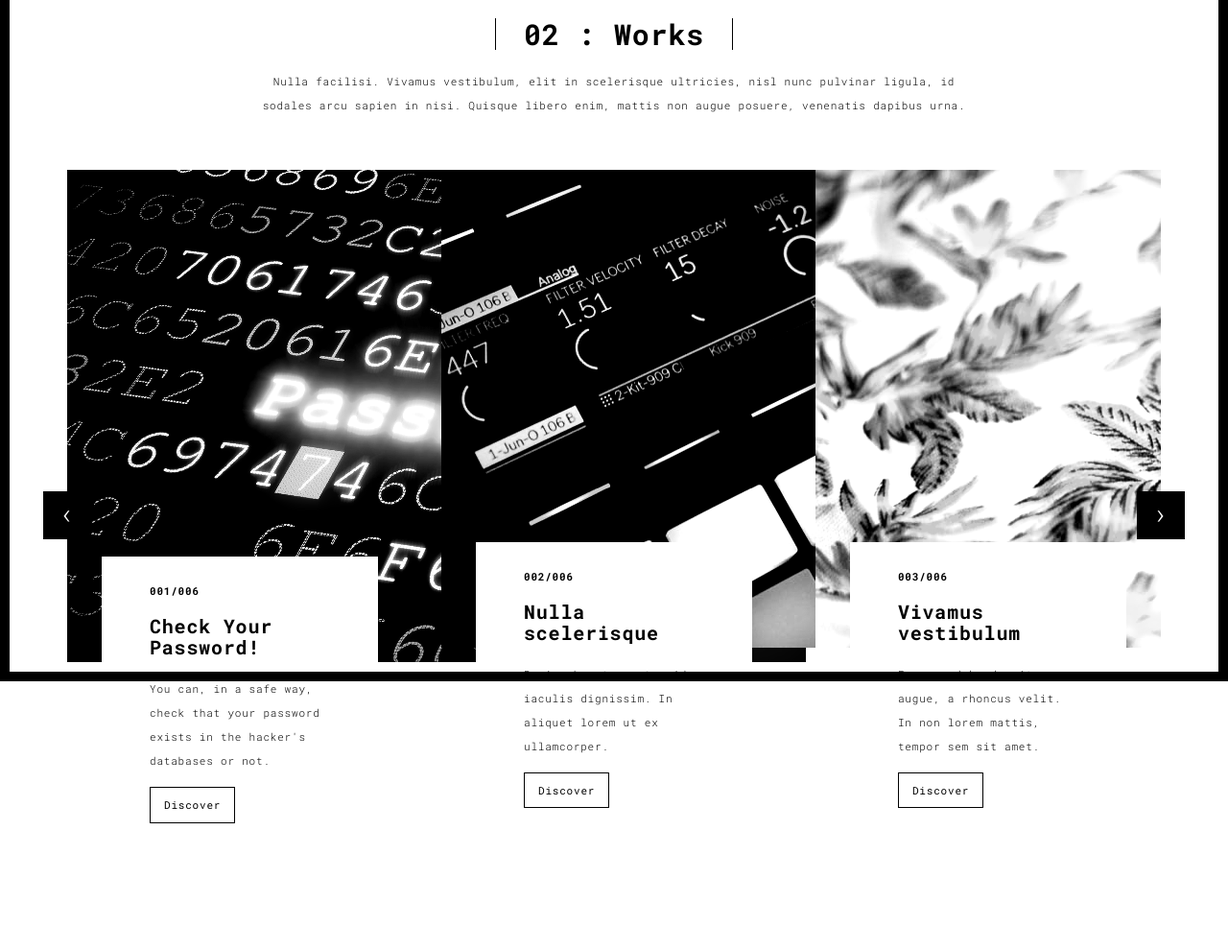
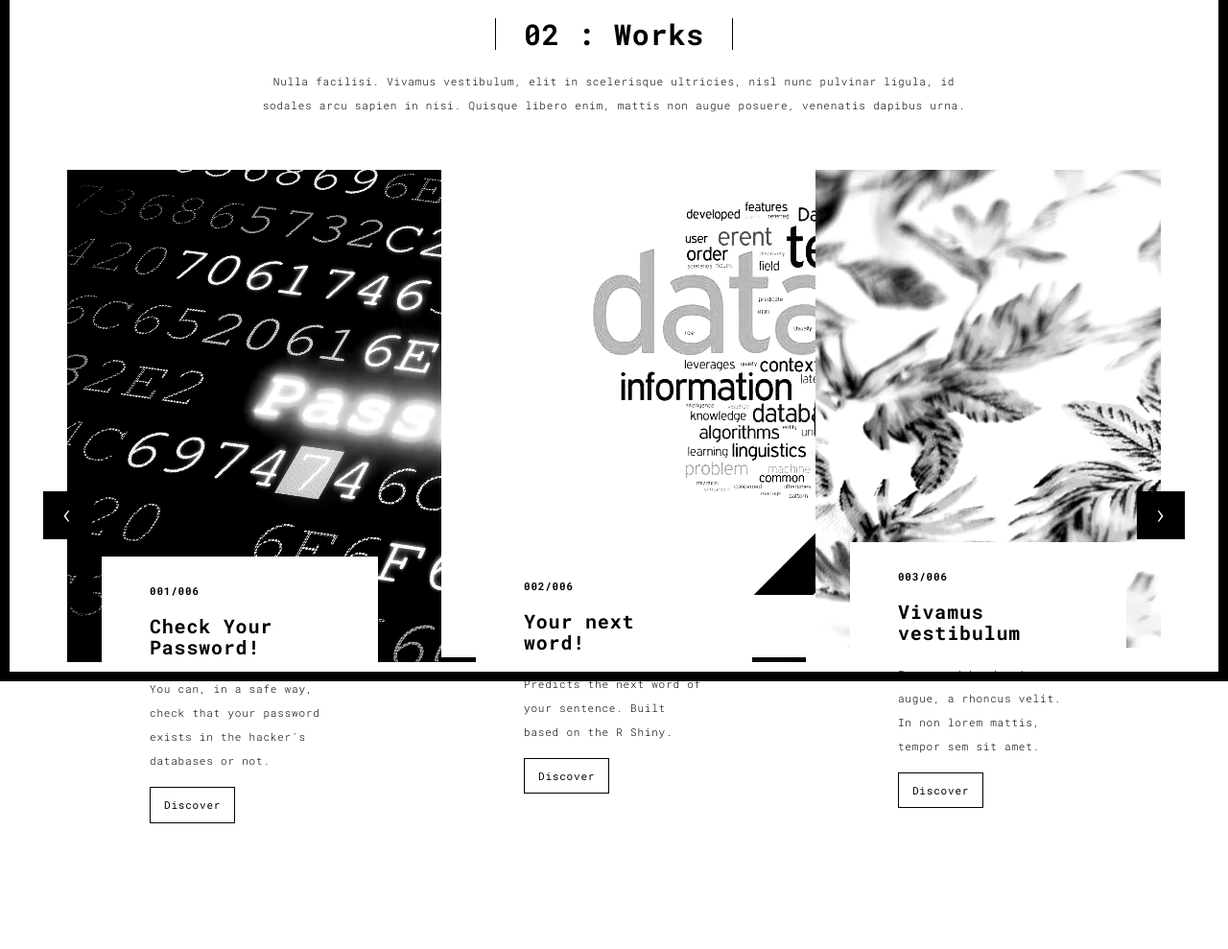
Before and after one commit to soroushrasti/flask_webserver, a Flask app: page /works.html in a window 1280 px wide. Shown: the part 90-1079 px from the top of the page at 96% size. Run offline with Flask 2, Linux system fonts and the light colour scheme; some libraries are stand-ins or nearby versions.

Commit message:
adding more work profelio-1

```diff
--- a/templates/works.html
+++ b/templates/works.html
@@ -80,14 +80,14 @@
                       </div>
                     </div>
                     <div class="col-sm-4">
-                      <a href="./work.html" title="" class="black-image-project-hover">
-                        <img src="../static/assets/images/work02-hover.jpg" alt="" class="img-responsive">
+                      <a href="https://github.com/soroushrasti/Text_minding_predict_next_word" title="" class="black-image-project-hover">
+                        <img src="../static/assets/images/text_mining.jpg" alt="" class="img-responsive">
                       </a>
                       <div class="card-container card-container-lg">
                         <h4>002/006</h4>
-                        <h3>Nulla scelerisque</h3>
-                        <p>Proin pharetra metus id iaculis dignissim. In aliquet lorem ut ex ullamcorper.</p>
-                        <a href="./work.html" title="" class="btn btn-default">Discover</a>
+                        <h3>Your next word!</h3>
+                        <p>Predicts the next word of your sentence. Built based on the R Shiny.</p>
+                        <a href="https://github.com/soroushrasti/Text_minding_predict_next_word" title="" class="btn btn-default">Discover</a>
                       </div>
                     </div>
                     <div class="col-sm-4">
```
Also changed, not shown: static/assets/images/text_mining.jpg (added).
